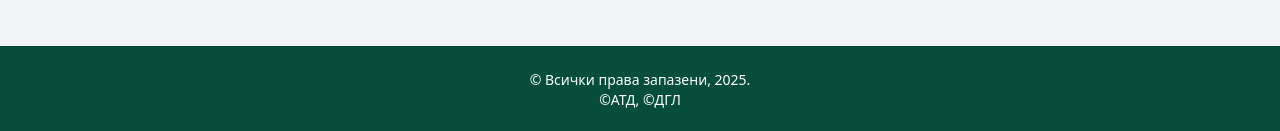
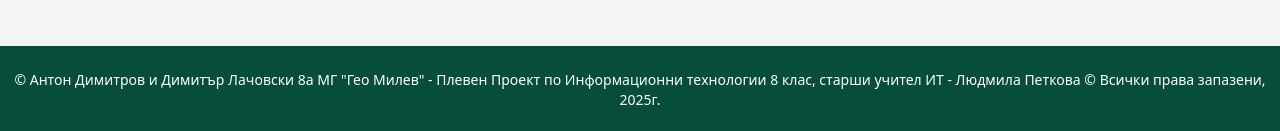
Before and after one commit to anton2785-bit/anton3, a plain HTML site: page country info.html in a window 1280 px wide. Shown: the part 1753-1884 px from the top of the page. Drawn offline with nearby package versions, Linux system fonts and the light colour scheme.

Commit message:
Update country info.html

```diff
--- a/country info.html
+++ b/country info.html
@@ -170,8 +170,10 @@
     </main>
     <!-- Footer -->
     <footer class="bg-green-900 text-white py-6 text-center">
-      <p class="text-sm">© Всички права запазени, 2025.<br>
-        ©АТД, ©ДГЛ</p>
+      <p class="text-sm">© Антон Димитров и Димитър Лачовски 8а МГ "Гео Милев" - Плевен
+Проект по Информационни технологии 8 клас, старши учител ИТ - Людмила Петкова
+© Всички права запазени, 2025г.<br>
+        </p>
     </footer>
   </body>
 </html>
```
